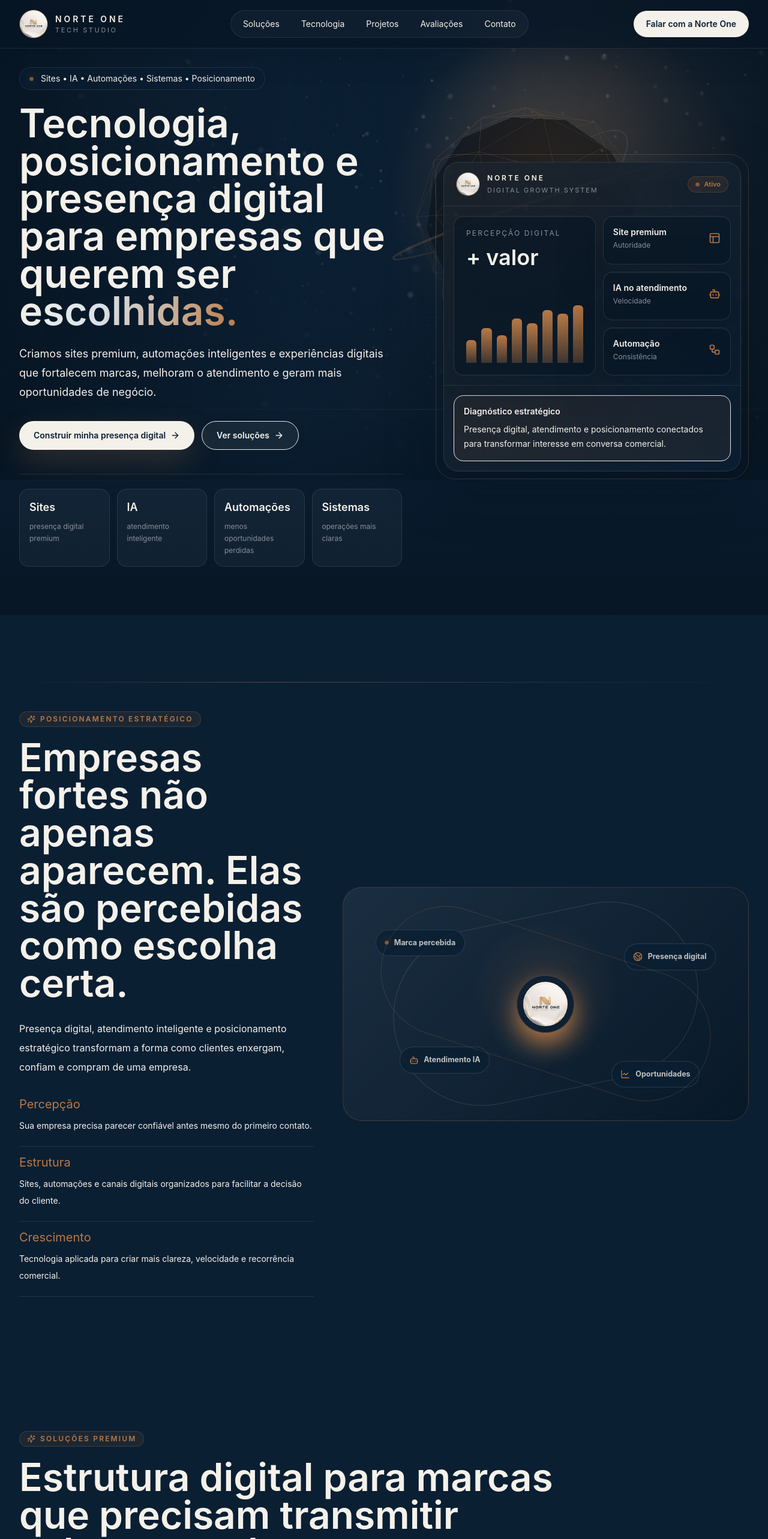
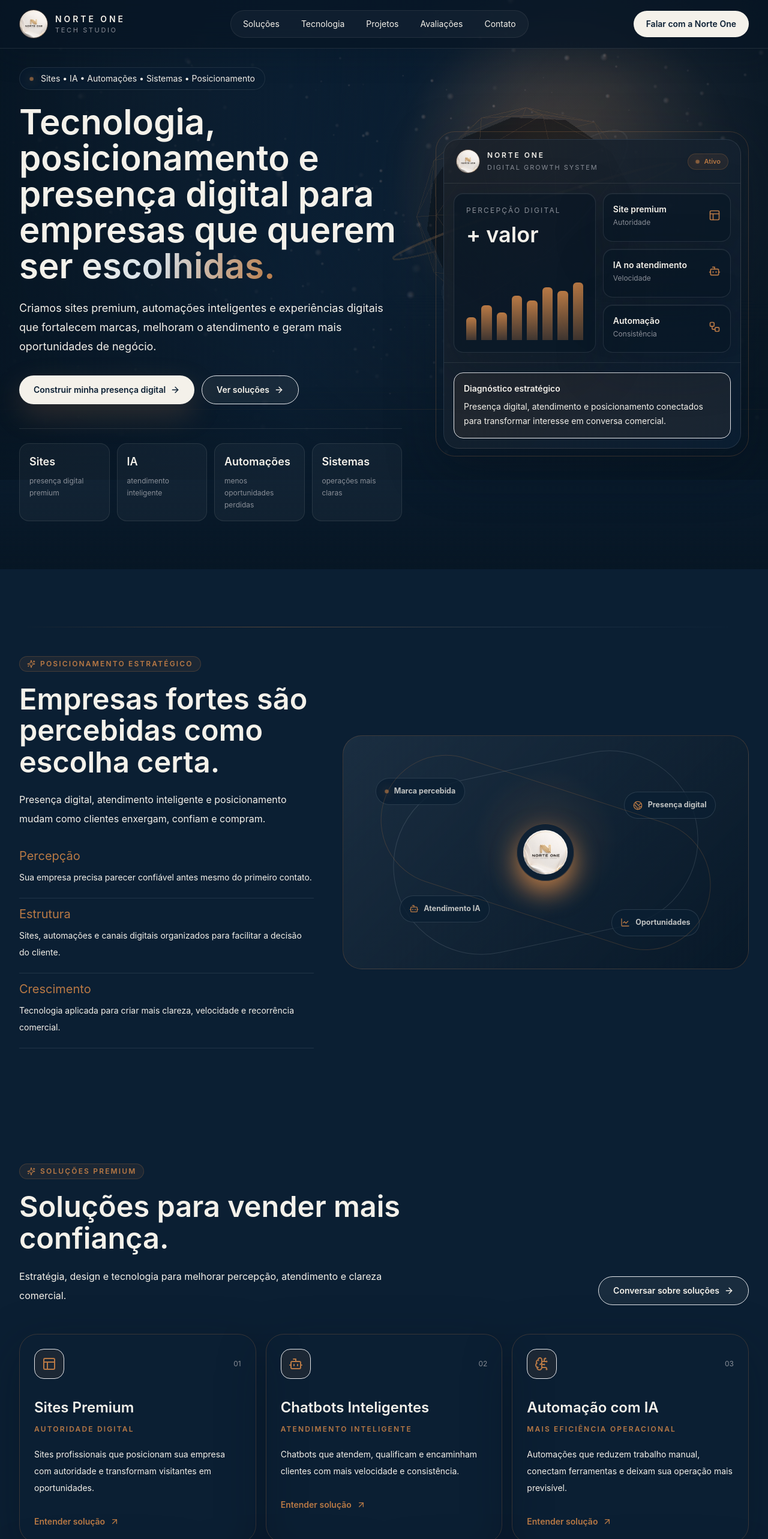
Before and after one commit to freelanortemt/site-norte-one, a Next.js app: page / in a window 1280 px wide. Shown: the top 2566 px of the page at 60% size. Built offline with nearby package versions, Linux system fonts and the light colour scheme.

Commit message:
Refine mobile copy and premium reviews

```diff
--- a/app/globals.css
+++ b/app/globals.css
@@ -77,6 +77,33 @@
   transform: translate3d(0, 0, 0);
   will-change: transform;
   animation: tech-grid-flow 18s linear infinite;
+}
+
+.animated-dark-bg::before,
+.animated-dark-bg::after {
+  content: "";
+  position: absolute;
+  aspect-ratio: 1;
+  border-radius: 999px;
+  pointer-events: none;
+  opacity: 0.42;
+  will-change: transform;
+}
+
+.animated-dark-bg::before {
+  left: -18vw;
+  top: 18vh;
+  width: min(68vw, 760px);
+  background: radial-gradient(circle, rgba(184, 121, 69, 0.2), transparent 62%);
+  animation: ambient-drift 24s ease-in-out infinite alternate;
+}
+
+.animated-dark-bg::after {
+  right: -22vw;
+  bottom: 8vh;
+  width: min(72vw, 820px);
+  background: radial-gradient(circle, rgba(216, 225, 232, 0.13), transparent 64%);
+  animation: ambient-drift-alt 28s ease-in-out infinite alternate;
 }
 
 .glass-panel {
@@ -402,6 +429,17 @@
     min-height: auto;
   }
 
+  .animated-dark-bg::before,
+  .animated-dark-bg::after {
+    width: 92vw;
+    opacity: 0.3;
+  }
+
+  .animated-dark-bg__grid {
+    animation-duration: 24s;
+    opacity: 0.24;
+  }
+
   .hero-webgl__canvas {
     opacity: 0.54;
   }
@@ -429,8 +467,28 @@
   }
 
   .animated-dark-bg__grid,
+  .animated-dark-bg::before,
+  .animated-dark-bg::after,
   .signal-dot {
     animation: none !important;
+  }
+}
+
+@keyframes ambient-drift {
+  from {
+    transform: translate3d(0, 0, 0) scale(1);
+  }
+  to {
+    transform: translate3d(9vw, -4vh, 0) scale(1.14);
+  }
+}
+
+@keyframes ambient-drift-alt {
+  from {
+    transform: translate3d(0, 0, 0) scale(0.95);
+  }
+  to {
+    transform: translate3d(-8vw, 5vh, 0) scale(1.08);
   }
 }
 
--- a/components/AdaptiveHeroScene.tsx
+++ b/components/AdaptiveHeroScene.tsx
@@ -22,7 +22,7 @@
 };
 
 const profiles: Record<Exclude<SceneQuality, "fallback">, SceneProfile> = {
-  mobile: { dpr: 1, fps: 30, particles: 240, detail: 0 },
+  mobile: { dpr: 1, fps: 26, particles: 190, detail: 0 },
   balanced: { dpr: 1.2, fps: 42, particles: 460, detail: 1 },
   high: { dpr: 1.5, fps: 54, particles: 760, detail: 2 }
 };
--- a/components/NorteOneSite.tsx
+++ b/components/NorteOneSite.tsx
@@ -123,19 +123,25 @@
 
 const testimonials = [
   {
-    label: "Depoimento de cliente",
+    label: "Prévia de avaliação",
     role: "Cliente de site premium",
-    text: "A Norte One nos ajudou a organizar nossa presença digital e transmitir uma imagem mais profissional para nossos clientes."
+    service: "Presença digital",
+    score: "5,0",
+    text: "A presença online ficou mais clara, elegante e alinhada ao padrão que queríamos transmitir aos nossos clientes."
   },
   {
-    label: "Empresa local atendida",
+    label: "Prévia de avaliação",
     role: "Cliente de automação",
-    text: "O atendimento ficou mais claro, rápido e alinhado com a experiência que queríamos oferecer."
+    service: "Atendimento com IA",
+    score: "5,0",
+    text: "O atendimento ganhou mais organização. Hoje o cliente recebe uma resposta mais objetiva e a equipe entende melhor cada oportunidade."
   },
   {
-    label: "Avaliação substituível",
+    label: "Prévia de avaliação",
     role: "Cliente de posicionamento",
-    text: "O projeto trouxe mais clareza para apresentar nossos serviços e conduzir contatos comerciais com mais segurança."
+    service: "Estratégia digital",
+    score: "5,0",
+    text: "O projeto ajudou a apresentar nossos serviços com mais segurança e trouxe uma percepção mais profissional para a empresa."
   }
 ];
 
@@ -241,8 +247,8 @@
   return (
     <div data-cinematic className={align === "center" ? "mx-auto max-w-4xl text-center" : "max-w-4xl"}>
       <SectionLabel>{eyebrow}</SectionLabel>
-      <h2 className="font-display text-[clamp(2.35rem,5vw,5.8rem)] font-semibold leading-[0.98] tracking-normal text-off-white">{title}</h2>
-      {text ? <p className={align === "center" ? "mx-auto mt-6 max-w-2xl text-base leading-8 text-azul-nevoa/72" : "mt-6 max-w-2xl text-base leading-8 text-azul-nevoa/72"}>{text}</p> : null}
+      <h2 className="font-display text-[clamp(1.72rem,3.8vw,4.3rem)] font-semibold leading-[1.08] tracking-normal text-off-white">{title}</h2>
+      {text ? <p className={align === "center" ? "mx-auto mt-4 max-w-2xl text-sm leading-7 text-azul-nevoa/72 sm:mt-5 sm:text-base sm:leading-8" : "mt-4 max-w-2xl text-sm leading-7 text-azul-nevoa/72 sm:mt-5 sm:text-base sm:leading-8"}>{text}</p> : null}
     </div>
   );
 }
@@ -336,13 +342,13 @@
 
 function AutomationSection() {
   return (
-    <section id="tecnologia" className="px-4 py-16 sm:px-8 sm:py-24 lg:py-28">
+    <section id="tecnologia" className="px-4 py-12 sm:px-8 sm:py-20 lg:py-24">
       <div className="mx-auto max-w-7xl">
         <div className="grid gap-12 lg:grid-cols-[0.84fr_1.16fr] lg:items-end">
           <SectionHeader
             eyebrow="IA e automações"
-            title="Automação não substitui relacionamento. Ela impede que oportunidades sejam perdidas."
-            text="Fluxos inteligentes organizam respostas, qualificam contatos e entregam contexto para a equipe agir com mais precisão."
+            title="Automação para não perder oportunidades."
+            text="Fluxos inteligentes respondem, qualificam e entregam contexto para a equipe agir melhor."
           />
           <div data-cinematic className="premium-border premium-surface rounded-[32px] bg-azul-norte/72 p-4 sm:p-6">
             <div className="automation-flow">
@@ -374,12 +380,12 @@
   const active = chatbotScenarios.find((scenario) => scenario.id === activeId) ?? chatbotScenarios[0];
 
   return (
-    <section id="chatbot" className="px-4 py-16 sm:px-8 sm:py-24 lg:py-28">
+    <section id="chatbot" className="px-4 py-12 sm:px-8 sm:py-20 lg:py-24">
       <div className="mx-auto grid max-w-7xl gap-10 lg:grid-cols-[0.88fr_1.12fr] lg:items-center">
         <SectionHeader
           eyebrow="Chatbot interativo"
-          title="Atendimento inteligente com clareza de próximo passo."
-          text="Uma interface viva para demonstrar como a conversa pode responder, qualificar e encaminhar oportunidades sem perder o tom da marca."
+          title="Atendimento inteligente, sem fricção."
+          text="Uma conversa visual que responde, qualifica e encaminha oportunidades com tom profissional."
         />
 
         <div data-cinematic className="premium-border overflow-hidden rounded-[34px] bg-azul-norte/78 shadow-panel">
@@ -554,7 +560,7 @@
                   initial={{ opacity: 0, y: 22 }}
                   animate={{ opacity: 1, y: 0 }}
                   transition={{ delay: 0.08, duration: 0.86, ease: [0.16, 1, 0.3, 1] }}
-                  className="max-w-5xl font-display text-[clamp(2.5rem,5.15vw,5.65rem)] font-semibold leading-[0.95] tracking-normal text-off-white"
+                  className="max-w-5xl font-display text-[clamp(1.9rem,4.55vw,4.9rem)] font-semibold leading-[1.03] tracking-normal text-off-white"
                 >
                   Tecnologia, posicionamento e presença digital para empresas que querem ser <span className="copper-text">escolhidas.</span>
                 </m.h1>
@@ -609,16 +615,16 @@
         </LazyMotion>
       </section>
 
-      <section id="posicionamento" className="px-4 py-16 sm:px-8 sm:py-24 lg:py-28">
+      <section id="posicionamento" className="px-4 py-12 sm:px-8 sm:py-20 lg:py-24">
         <div className="section-rule mx-auto mb-12 max-w-7xl" />
         <div className="mx-auto grid max-w-7xl gap-12 lg:grid-cols-[0.84fr_1.16fr] lg:items-center">
           <div data-cinematic>
             <SectionLabel>Posicionamento estratégico</SectionLabel>
-            <h2 className="font-display text-[clamp(2.35rem,5vw,5.9rem)] font-semibold leading-[0.98]">
-              Empresas fortes não apenas aparecem. Elas são percebidas como escolha certa.
+            <h2 className="font-display text-[clamp(1.72rem,3.8vw,4.3rem)] font-semibold leading-[1.08]">
+              Empresas fortes são percebidas como escolha certa.
             </h2>
-            <p className="mt-7 max-w-2xl text-base leading-8 text-azul-nevoa/72">
-              Presença digital, atendimento inteligente e posicionamento estratégico transformam a forma como clientes enxergam, confiam e compram de uma empresa.
+            <p className="mt-4 max-w-2xl text-sm leading-7 text-azul-nevoa/72 sm:mt-5 sm:text-base sm:leading-8">
+              Presença digital, atendimento inteligente e posicionamento mudam como clientes enxergam, confiam e compram.
             </p>
             <div className="mt-8 grid gap-3">
               {positioningPillars.map(([title, text]) => (
@@ -635,13 +641,13 @@
         </div>
       </section>
 
-      <section id="servicos" className="px-4 py-16 sm:px-8 sm:py-24 lg:py-28">
+      <section id="servicos" className="px-4 py-12 sm:px-8 sm:py-20 lg:py-24">
         <div className="mx-auto max-w-7xl">
-          <div className="mb-12 flex flex-col justify-between gap-6 lg:flex-row lg:items-end">
+          <div className="mb-8 flex flex-col justify-between gap-6 sm:mb-12 lg:flex-row lg:items-end">
             <SectionHeader
               eyebrow="Soluções premium"
-              title="Estrutura digital para marcas que precisam transmitir valor antes do orçamento."
-              text="Cada solução conecta estratégia, design e tecnologia para melhorar percepção, atendimento e clareza comercial."
+              title="Soluções para vender mais confiança."
+              text="Estratégia, design e tecnologia para melhorar percepção, atendimento e clareza comercial."
             />
             <ButtonLink href={whatsappUrl("Olá! Quero entender qual solução faz mais sentido para minha empresa.")} variant="secondary">
               Conversar sobre soluções
@@ -666,7 +672,7 @@
                     </div>
                     <span className="text-xs text-cinza-pedra">{String(index + 1).padStart(2, "0")}</span>
                   </div>
-                  <h3 className="font-display text-2xl font-semibold text-off-white">{service.title}</h3>
+                  <h3 className="font-display text-xl font-semibold text-off-white sm:text-2xl">{service.title}</h3>
                   <p className="mt-3 text-xs font-semibold uppercase tracking-[0.18em] text-cobre">{service.eyebrow}</p>
                   <p className="mt-5 text-sm leading-7 text-azul-nevoa/66">{service.summary}</p>
                   <Link
@@ -686,19 +692,19 @@
 
       <AutomationSection />
 
-      <section id="beneficios" className="px-4 py-16 sm:px-8 sm:py-24 lg:py-28">
+      <section id="beneficios" className="px-4 py-12 sm:px-8 sm:py-20 lg:py-24">
         <div className="mx-auto max-w-7xl">
           <SectionHeader
             eyebrow="Benefícios para empresas"
-            title="Quando a estrutura digital melhora, o crescimento deixa de depender apenas de esforço manual."
-            text="A presença certa não faz barulho demais. Ela reduz dúvidas, organiza caminhos e deixa o cliente mais seguro para avançar."
+            title="Uma estrutura melhor reduz esforço manual."
+            text="A presença certa reduz dúvidas, organiza caminhos e deixa o cliente mais seguro para avançar."
             align="center"
           />
-          <div className="mt-14 grid gap-4 md:grid-cols-2 lg:grid-cols-3">
+          <div className="mt-8 grid gap-4 sm:mt-12 md:grid-cols-2 lg:grid-cols-3">
             {benefits.map(([title, text]) => (
               <div key={title} data-cinematic className="deep-panel interactive-lift rounded-[28px] p-6">
                 <ShieldCheck className="mb-8 h-6 w-6 text-cobre" />
-                <h3 className="font-display text-2xl font-semibold">{title}</h3>
+                <h3 className="font-display text-xl font-semibold sm:text-2xl">{title}</h3>
                 <p className="mt-4 text-sm leading-7 text-azul-nevoa/66">{text}</p>
               </div>
             ))}
@@ -706,13 +712,13 @@
         </div>
       </section>
 
-      <section id="portfolio" className="overflow-hidden px-4 py-16 sm:px-8 sm:py-24 lg:py-28">
+      <section id="portfolio" className="overflow-hidden px-4 py-12 sm:px-8 sm:py-20 lg:py-24">
         <div className="mx-auto max-w-7xl">
-          <div className="mb-10 flex flex-col justify-between gap-6 lg:flex-row lg:items-end">
+          <div className="mb-8 flex flex-col justify-between gap-6 sm:mb-10 lg:flex-row lg:items-end">
             <SectionHeader
               eyebrow="Showcase de sites"
-              title="Uma vitrine preparada para receber projetos reais sem parecer genérica."
-              text="Estruturas visuais conceituais para demonstrar direção, qualidade e possibilidades de aplicação em diferentes mercados."
+              title="Showcase visual para negócios reais."
+              text="Mockups premium para demonstrar direção, qualidade e aplicação em diferentes mercados."
             />
             <div className="flex gap-2">
               <button
@@ -760,7 +766,7 @@
                 <div className="grid gap-6 px-2 pb-3 pt-6 sm:grid-cols-[1fr_0.82fr] sm:px-4 sm:pb-5">
                   <div>
                     <p className="text-xs font-semibold uppercase tracking-[0.22em] text-cobre">{item.segment}</p>
-                    <h3 className="mt-3 font-display text-3xl font-semibold text-off-white">{item.title}</h3>
+                    <h3 className="mt-3 font-display text-2xl font-semibold text-off-white sm:text-3xl">{item.title}</h3>
                     <p className="mt-4 text-sm leading-7 text-azul-nevoa/66">{item.text}</p>
                   </div>
                   <div className="grid content-start gap-2">
@@ -778,45 +784,75 @@
         </div>
       </section>
 
-      <section id="avaliacoes" className="px-4 py-16 sm:px-8 sm:py-24 lg:py-28">
+      <section id="avaliacoes" className="px-4 py-12 sm:px-8 sm:py-20 lg:py-24">
         <div className="mx-auto max-w-7xl">
           <SectionHeader
             eyebrow="Avaliações"
-            title="Espaço preparado para depoimentos reais de clientes e empresas."
-            text="Sem inventar resultados. A estrutura já está pronta para receber avaliações reais conforme os projetos forem publicados."
+            title="Avaliações que reforçam confiança."
+            text="Relatos objetivos, nota em destaque e serviços organizados para apoiar a decisão do cliente."
             align="center"
           />
-          <div className="mt-14 grid gap-4 lg:grid-cols-3">
-            {testimonials.map((testimonial) => (
-              <article key={testimonial.role} data-cinematic className="testimonial-card interactive-lift rounded-[30px] p-7">
-                <div className="mb-8 flex items-center justify-between">
-                  <Quote className="h-7 w-7 text-cobre" />
-                  <div className="flex gap-1 text-cobre" aria-label="Avaliação de exemplo com cinco estrelas">
+          <div data-cinematic className="mx-auto mt-8 grid max-w-5xl gap-4 rounded-[32px] border border-off-white/10 bg-off-white/[0.045] p-4 sm:mt-10 sm:p-5 lg:grid-cols-[0.72fr_1.28fr]">
+            <div className="rounded-[26px] border border-cobre/24 bg-cobre/[0.09] p-6">
+              <div className="mb-8 flex items-center gap-3">
+                <Image src={brandLogoSmall} alt="Logo Norte One" width={48} height={48} className="h-12 w-12 rounded-full border border-cobre/35 object-cover" />
+                <div>
+                  <p className="text-sm font-semibold uppercase tracking-[0.22em] text-off-white">Norte One</p>
+                  <p className="mt-1 text-xs text-azul-nevoa/62">Central de avaliações</p>
+                </div>
+              </div>
+              <p className="font-display text-5xl font-semibold text-off-white">5,0</p>
+              <div className="mt-3 flex gap-1 text-cobre" aria-label="Avaliação modelo com cinco estrelas">
+                {Array.from({ length: 5 }).map((_, index) => (
+                  <Star key={index} className="h-4 w-4 fill-current" />
+                ))}
+              </div>
+              <p className="mt-5 text-sm leading-7 text-azul-nevoa/72">
+                Um formato premium para demonstrar experiência, clareza e percepção de valor em cada projeto.
+              </p>
+            </div>
+            <div className="grid gap-3">
+              {testimonials.map((testimonial) => (
+                <article key={testimonial.role} className="testimonial-card interactive-lift rounded-[24px] p-5">
+                  <div className="mb-4 flex items-center justify-between gap-4">
+                    <div>
+                      <p className="text-sm font-semibold text-off-white">{testimonial.role}</p>
+                      <p className="mt-1 text-xs text-cobre">{testimonial.service}</p>
+                    </div>
+                    <div className="flex items-center gap-2 rounded-full border border-cobre/24 bg-cobre/10 px-3 py-1 text-xs font-semibold text-cobre">
+                      <Star className="h-3.5 w-3.5 fill-current" />
+                      {testimonial.score}
+                    </div>
+                  </div>
+                  <div className="mb-4 flex items-center gap-1 text-cobre" aria-label="Avaliação modelo com cinco estrelas">
                     {Array.from({ length: 5 }).map((_, index) => (
                       <Star key={index} className="h-3.5 w-3.5 fill-current" />
                     ))}
                   </div>
-                </div>
-                <p className="text-lg leading-8 text-off-white/82">“{testimonial.text}”</p>
-                <div className="mt-8 border-t border-off-white/10 pt-5">
-                  <p className="text-sm font-semibold text-off-white">{testimonial.label}</p>
-                  <p className="mt-1 text-xs uppercase tracking-[0.16em] text-cinza-pedra">{testimonial.role}</p>
-                </div>
-              </article>
-            ))}
+                  <p className="text-sm leading-7 text-off-white/82">“{testimonial.text}”</p>
+                  <div className="mt-5 flex items-center justify-between border-t border-off-white/10 pt-4">
+                    <span className="inline-flex items-center gap-2 text-xs font-semibold uppercase tracking-[0.14em] text-cinza-pedra">
+                      <Quote className="h-3.5 w-3.5 text-cobre" />
+                      {testimonial.label}
+                    </span>
+                    <span className="text-xs text-azul-nevoa/46">Norte One</span>
+                  </div>
+                </article>
+              ))}
+            </div>
           </div>
         </div>
       </section>
 
-      <section id="sinop" className="px-4 py-16 sm:px-8 sm:py-24 lg:py-28">
+      <section id="sinop" className="px-4 py-12 sm:px-8 sm:py-20 lg:py-24">
         <div className="mx-auto grid max-w-7xl gap-10 lg:grid-cols-[0.92fr_1.08fr] lg:items-center">
           <div data-cinematic>
             <SectionLabel>Sinop MT e região</SectionLabel>
-            <h2 className="font-display text-[clamp(2.35rem,5vw,5.8rem)] font-semibold leading-[0.98]">
-              Tecnologia de alto padrão para empresas que querem crescer em Sinop e região.
+            <h2 className="font-display text-[clamp(1.72rem,3.8vw,4.3rem)] font-semibold leading-[1.08]">
+              Tecnologia premium para Sinop e região.
             </h2>
-            <p className="mt-6 max-w-2xl text-base leading-8 text-azul-nevoa/72">
-              Negócios locais também precisam transmitir autoridade, atender melhor e criar experiências digitais à altura do novo comportamento do consumidor.
+            <p className="mt-4 max-w-2xl text-sm leading-7 text-azul-nevoa/72 sm:mt-5 sm:text-base sm:leading-8">
+              Negócios locais precisam transmitir autoridade, atender melhor e acompanhar o novo comportamento do consumidor.
             </p>
           </div>
           <div data-cinematic className="premium-border premium-surface rounded-[34px] bg-azul-norte/74 p-6 sm:p-8">
@@ -845,22 +881,22 @@
 
       <ChatbotExperience />
 
-      <section id="processo" className="px-4 py-16 sm:px-8 sm:py-24 lg:py-28">
+      <section id="processo" className="px-4 py-12 sm:px-8 sm:py-20 lg:py-24">
         <div className="mx-auto max-w-7xl">
           <SectionHeader
             eyebrow="Processo"
-            title="Uma entrega organizada para sair da ideia e chegar à presença digital ativa."
-            text="O projeto evolui com clareza, decisões bem conduzidas e foco no impacto que a empresa precisa gerar."
+            title="Do diagnóstico ao crescimento."
+            text="Um processo claro para sair da ideia e chegar a uma presença digital ativa."
           />
 
-          <div className="relative mt-14 grid gap-4 md:grid-cols-2 lg:grid-cols-4">
+          <div className="relative mt-8 grid gap-4 sm:mt-12 md:grid-cols-2 lg:grid-cols-4">
             <div className="absolute left-0 right-0 top-12 hidden h-px bg-gradient-to-r from-transparent via-cobre/50 to-transparent lg:block" />
             {process.map((step, index) => (
               <div key={step.title} className="process-step interactive-lift relative rounded-[28px] border border-off-white/10 bg-azul-norte/78 p-6 shadow-sm">
                 <div className="mb-10 flex h-12 w-12 items-center justify-center rounded-full border border-cobre/30 bg-cobre/10 text-cobre">
                   {index + 1}
                 </div>
-                <h3 className="font-display text-2xl font-semibold">{step.title}</h3>
+                <h3 className="font-display text-xl font-semibold sm:text-2xl">{step.title}</h3>
                 <p className="mt-4 text-sm leading-7 text-azul-nevoa/66">{step.text}</p>
               </div>
             ))}
@@ -868,7 +904,7 @@
         </div>
       </section>
 
-      <section id="contato" className="px-4 py-16 sm:px-8 sm:py-24 lg:py-28">
+      <section id="contato" className="px-4 py-12 sm:px-8 sm:py-20 lg:py-24">
         <div data-cinematic className="cta-panel premium-border relative mx-auto max-w-7xl overflow-hidden rounded-[34px] bg-azul-norte/86 px-5 py-14 text-center shadow-panel sm:rounded-[42px] sm:px-12 sm:py-20">
           <div className="absolute inset-0 bg-radial-gold opacity-90" />
           <div className="cta-panel__grid absolute inset-0" />
@@ -876,11 +912,11 @@
           <div className="relative mx-auto max-w-4xl">
             <Image src={brandLogoSmall} alt="Logo Norte One" width={82} height={82} className="mx-auto mb-8 h-[82px] w-[82px] rounded-full border border-cobre/35 object-cover" />
             <p className="mb-5 text-sm uppercase tracking-[0.32em] text-cobre">Próximo passo</p>
-            <h2 className="font-display text-[clamp(2.55rem,5.4vw,6.1rem)] font-semibold leading-[0.98]">
-              Sua empresa pode parecer maior, mais confiável e mais preparada para crescer.
+            <h2 className="font-display text-[clamp(1.82rem,4vw,4.55rem)] font-semibold leading-[1.08]">
+              Sua empresa pode parecer mais confiável e preparada para crescer.
             </h2>
-            <p className="mx-auto mt-7 max-w-2xl text-lg leading-8 text-azul-nevoa/72">
-              Com presença digital estratégica, atendimento inteligente e tecnologia bem aplicada, cada contato pode se transformar em uma oportunidade real.
+            <p className="mx-auto mt-5 max-w-2xl text-sm leading-7 text-azul-nevoa/72 sm:text-base sm:leading-8">
+              Presença digital, atendimento inteligente e tecnologia para transformar contato em oportunidade.
             </p>
             <div className="mt-10 flex flex-col justify-center gap-3 sm:flex-row">
               <ButtonLink href={whatsappUrl("Olá! Quero falar com a Norte One sobre presença digital, IA e automações.")}>
```
